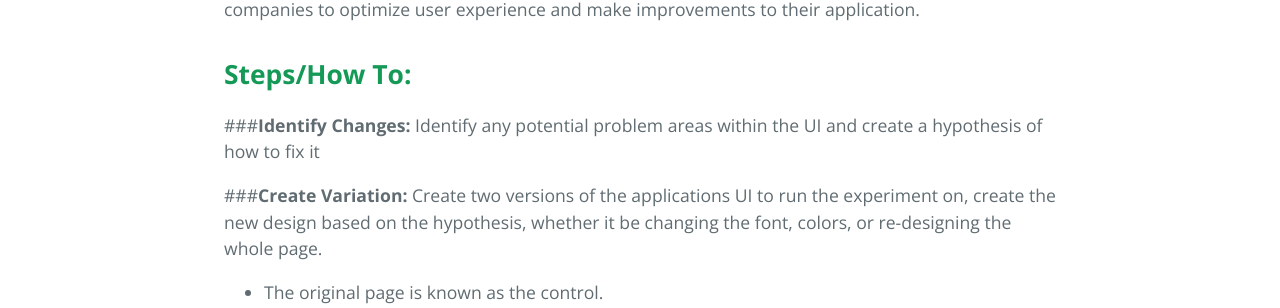
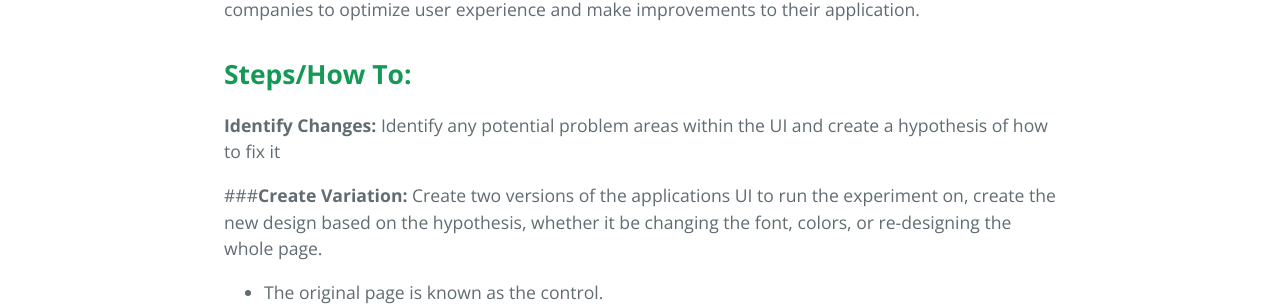
Before and after one commit to learning-software-engineering/learning-software-engineering.github.io, a Jekyll site: the page built from Topics/User_Experience/AB_Testing.md, in a window 1280 px wide. Shown: the part 536-844 px from the top of the page. Built offline with Jekyll 4.4.1, drawn with Linux system fonts in a browser that asks for light colours; our own code applies the rules of GitHub Pages for plain Markdown files.

Commit message:
Update AB_Testing.md

```diff
--- a/Topics/User_Experience/AB_Testing.md
+++ b/Topics/User_Experience/AB_Testing.md
@@ -4,17 +4,17 @@
 A/B testing is a research method used to compare two versions of a web page or mobile app to determine which variation of the UI results in better performance. It allows individuals and companies to optimize user experience and make improvements to their application.
 
 ## **Steps/How To:**
-###**Identify Changes:** Identify any potential problem areas within the UI and create a hypothesis of how to fix it
+**Identify Changes:** Identify any potential problem areas within the UI and create a hypothesis of how to fix it <br />
 
-###**Create Variation:** Create two versions of the applications UI to run the experiment on, create the new design based on the hypothesis, whether it be changing the font, colors, or re-designing the whole page.
+###**Create Variation:** Create two versions of the applications UI to run the experiment on, create the new design based on the hypothesis, whether it be changing the font, colors, or re-designing the whole page. <br />
 - The original page is known as the control.
 - The altered page is known as the variation.
 
-###**Running The Experiment:** Randomly filter the traffic of the application where one group (Group A) sees the original, or controlled version, and the other group (Group B) sees the modified version.
+###**Running The Experiment:** Randomly filter the traffic of the application where one group (Group A) sees the original, or controlled version, and the other group (Group B) sees the modified version. <br />
 
-###**Collect Data:** Record and measure different metrics such as user session duration or other performance metrics related to the application.
+###**Collect Data:** Record and measure different metrics such as user session duration or other performance metrics related to the application. <br />
 
-###**Analyze Results:** Based on the results, determine which version improves performance and deploy the winning variation. The experiment can be repeated to make further improvements.
+###**Analyze Results:** Based on the results, determine which version improves performance and deploy the winning variation. The experiment can be repeated to make further improvements. <br />
 
 ## **Types of A/B Testing:**
 **Split URL Testing:**
```
